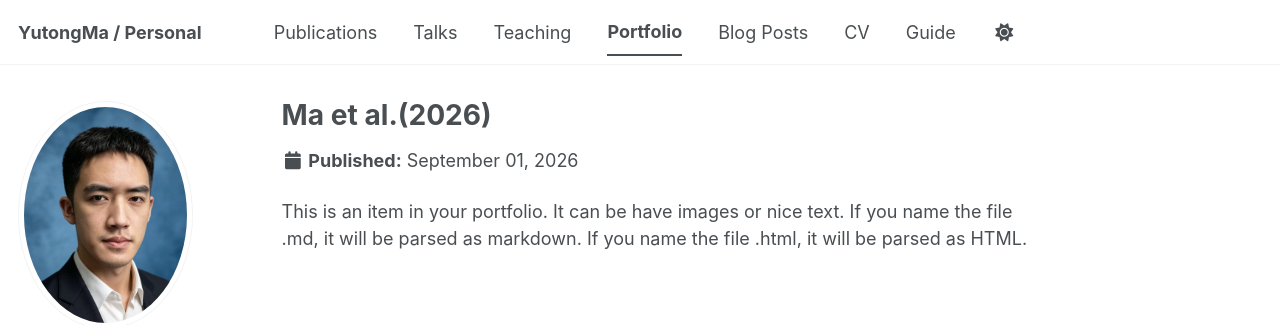
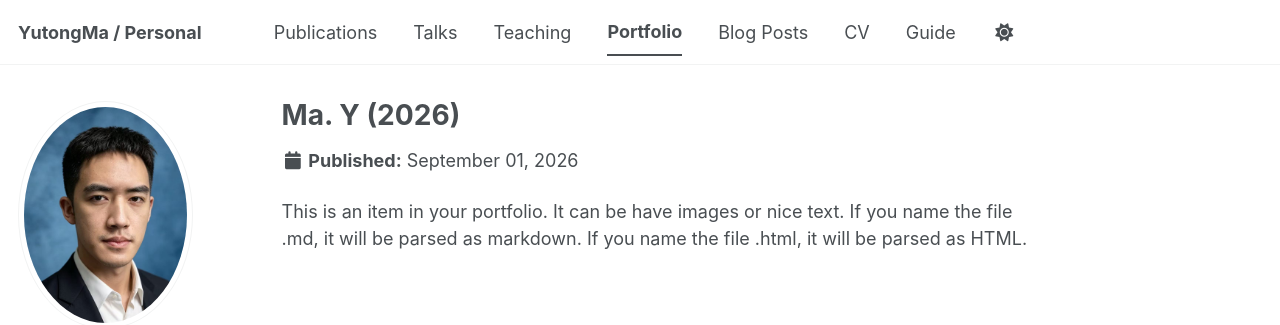
Before and after one commit to mayut0ng/mayut0ng.github.io, a Jekyll site: the page built from _portfolio/portfolio-1.md, in a window 1280 px wide. Shown: the top 325 px of the page. Built offline with Jekyll 4.4.1, drawn with Linux system fonts in a browser that asks for light colours; some web fonts are replaced; a script bundle is joined from its source files by our own code; library files that are not in the unit come from our copies.

```diff
--- a/_portfolio/portfolio-1.md
+++ b/_portfolio/portfolio-1.md
@@ -1,6 +1,6 @@
 ---
-title: "Ma et al.(2026)"
-excerpt: "INLA-SPDE method <br/><img src='/images/Fig.14.png'>"
+title: "Ma. Y (2026)"
+excerpt: "Geography Information Systems <br/><img src='/images/Fig.14.png'>"
 collection: portfolio
 ---
 
```
